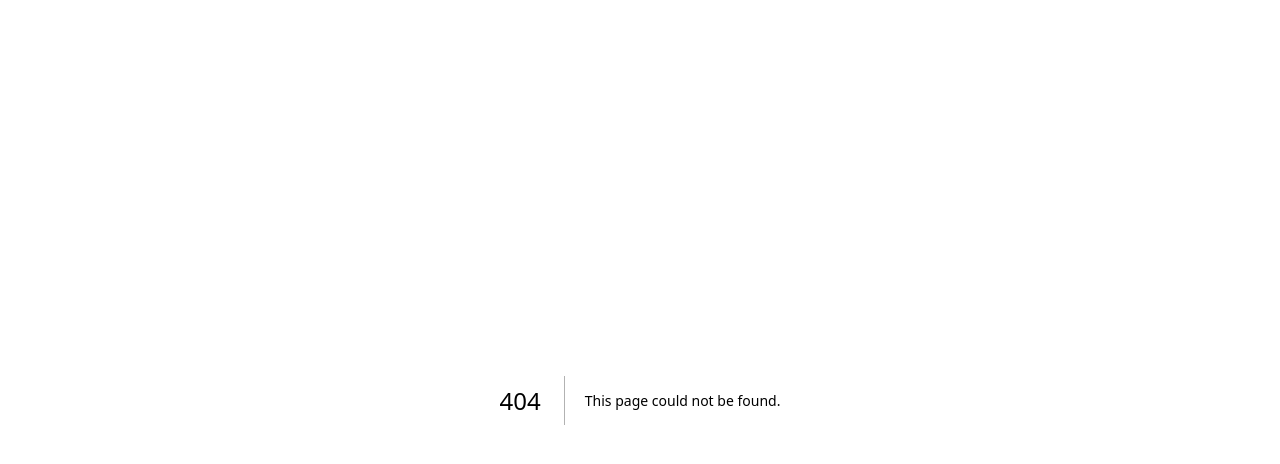
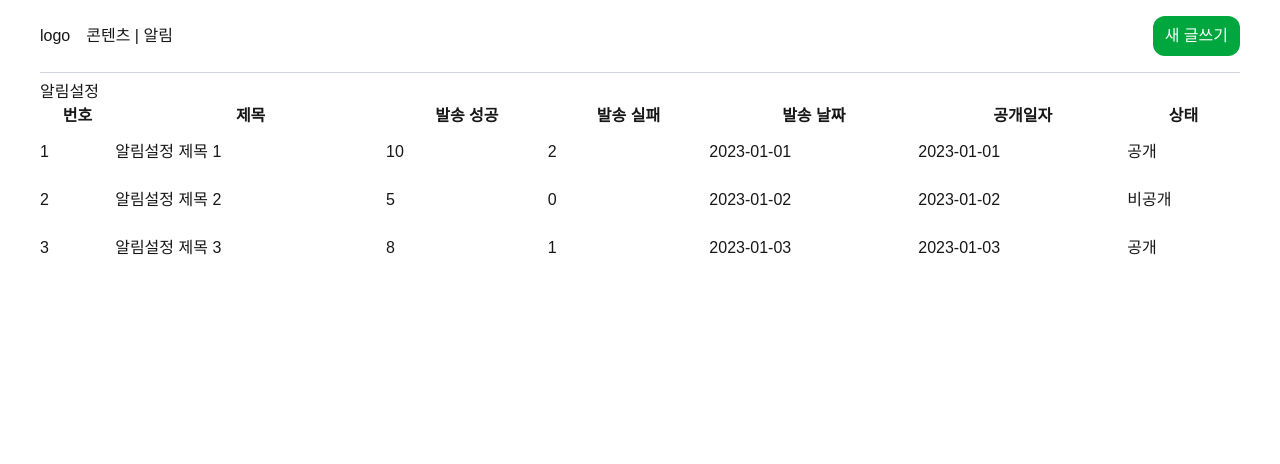
Before and after one commit to tot5s/us-fe-recurit, a Next.js app: page /notice/setalerts in a window 1280 px wide. Before the commit this address had no page. Shown: the top 464 px of the page. Built offline with nearby package versions, Linux system fonts and the light colour scheme.

Commit message:
setAlerts 페이지 테이블 추가

```diff
--- a/app/notice/contents/page.tsx
+++ b/app/notice/contents/page.tsx
@@ -1,6 +1,6 @@
 "use client"
 
-import Border from "@/components/common/Boarder"
+import Border from "@/components/common/Border"
 import { useState, useEffect } from "react";
 
 
@@ -19,11 +19,13 @@ export default function Contents() {
     useEffect(() => {
 
     }, [])
+
+    const rowStyles ="h-12"
     return (
         <div>
             <div>콘텐츠</div>
             <div>
-                <Border columns={columns} rows={rows} />
+                <Border columns={columns} rows={rows} rowStyle={rowStyles} />
             </div>
         </div>
     )
--- /dev/null
+++ b/app/notice/setalerts/page.tsx
@@ -0,0 +1,29 @@
+"use client"
+
+import Border from "@/components/common/Border";
+
+import { useState } from "react";
+
+
+export default function SetAlerts() {
+
+    const columns = [
+        '번호', '제목', '발송 성공', '발송 실패', '발송 날짜', '공개일자', '상태'
+    ]
+
+    const [rows, setRows] = useState<object[]>([
+        { id: 1, title: '알림설정 제목 1', success: 10, fail: 2, sendDate: '2023-01-01', date: '2023-01-01', status: '공개' },
+        { id: 2, title: '알림설정 제목 2', success: 5, fail: 0, sendDate: '2023-01-02', date: '2023-01-02', status: '비공개' },
+        { id: 3, title: '알림설정 제목 3', success: 8, fail: 1, sendDate: '2023-01-03', date: '2023-01-03', status: '공개' }
+    ]);
+
+
+    return (
+        <div>
+            <div>알림설정</div>
+            <div>
+                <Border columns={columns} rows={rows} />
+            </div>
+        </div>
+    )
+}
--- a/components/common/Boarder.tsx
+++ b/components/common/Border.tsx
@@ -3,13 +3,11 @@ import { useEffect } from "react";
 
 type BoarderProps = {
     rows: object[];
+    rowStyle?: string;
     columns: string[];
 };
-export default function Border({ columns, rows }: BoarderProps) {
+export default function Border({ columns, rows, rowStyle }: BoarderProps) {
 
-    useEffect(() => {
-        console.log(rows)
-    })
     return (
         <div className="">
             <table className="w-full">
@@ -18,7 +16,7 @@ export default function Border({ columns, rows }: BoarderProps) {
                         {
                             columns.map((cols, index) => {
                                 return (
-                                    <th key={`col_${index}`} className="text-center">
+                                    <th key={`col_${index}`} >
                                         {cols}
                                     </th>
                                 )
@@ -29,7 +27,8 @@ export default function Border({ columns, rows }: BoarderProps) {
                 <tbody>
                     {rows.map((row, index) => {
                         return (
-                            <tr key={`row_${index}`}>
+                            <tr key={`row_${index}`} className={rowStyle ? rowStyle : "h-12"}>
+                                {/* 오브젝트의 키 갯수 만큼 테이블 td 생성 */}
                                 {Object.values(row).map((value,idx) => {
                                     return (
                                         <td key={idx}>
```
